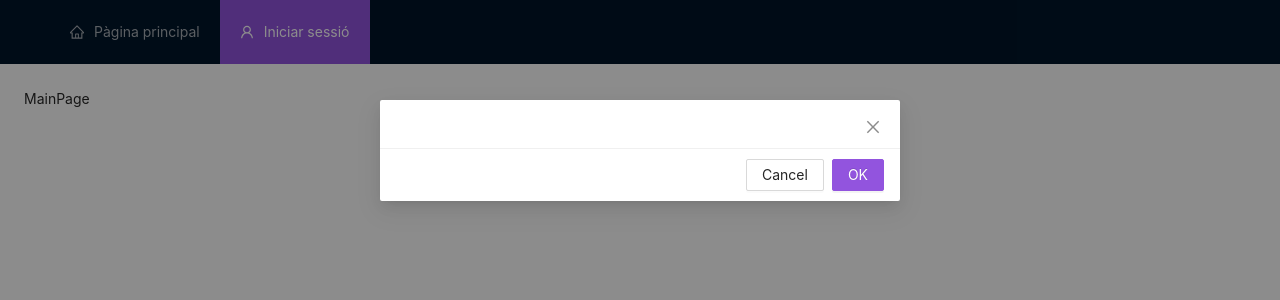
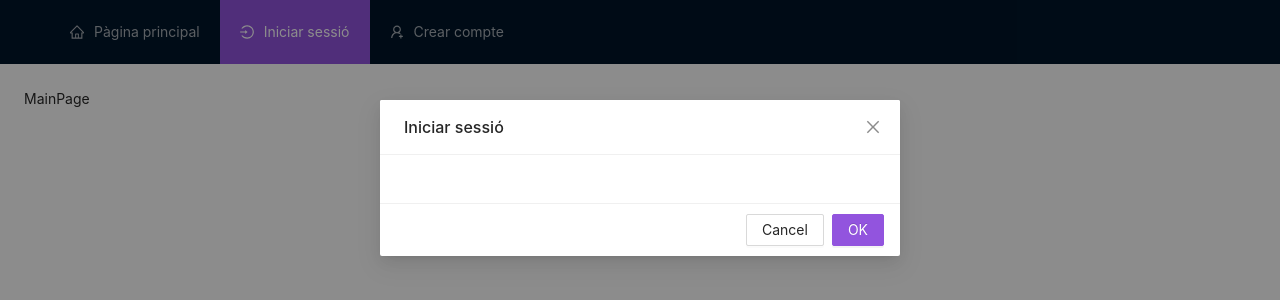
Before and after one commit to TheMineWay/TFG-ASIX2-Frontend, a React (Create React App) app in the folder app/: page / in a window 1280 px wide. Both pictures are taken after a click on the item "Iniciar sessió". Shown: the top 300 px of the page. Built offline with nearby package versions, Linux system fonts and the light colour scheme.

Commit message:
Basic auth UI

```diff
--- a/app/src/i18n/locales/ca.json
+++ b/app/src/i18n/locales/ca.json
@@ -7,9 +7,20 @@
             "main": {
                 "Title": "Pàgina principal"
             },
-            "login": {
-                "Title": "Iniciar sessió"
+            "auth": {
+                "Title": "Compte",
+                "login": {
+                    "Title": "Iniciar sessió"
+                },
+                "signup": {
+                    "Title": "Crear compte"
+                }
             }
+        }
+    },
+    "view": {
+        "login": {
+            "Title": "Iniciar sessió"
         }
     },
     "errors": {
--- /dev/null
+++ b/app/src/view/auth/AuthModal.tsx
@@ -0,0 +1,29 @@
+import { Modal } from 'antd'
+import { t } from 'i18next';
+import React from 'react'
+
+type Props = {
+    visible: 'login' | 'register' | null;
+    hide: () => void;
+}
+
+export default function LoginModal(props: Props) {
+    return (
+        <>
+            <Modal
+                visible={props.visible === 'login'}
+                onCancel={props.hide}
+                title={t('view.login.Title')}
+            >
+
+            </Modal>
+            <Modal
+                visible={props.visible === 'register'}
+                onCancel={props.hide}
+                title={t('view.signup.Title')}
+            >
+
+            </Modal>
+        </>
+    )
+}
--- a/app/src/view/layout/Header.tsx
+++ b/app/src/view/layout/Header.tsx
@@ -1,11 +1,11 @@
-import { UserOutlined } from "@ant-design/icons";
+import { LoginOutlined, UserAddOutlined, UserOutlined } from "@ant-design/icons";
 import { Menu } from "antd";
 import { Header } from "antd/lib/layout/layout";
 import { t } from "i18next";
 import { useState } from "react";
 import { useNavigate } from "react-router-dom";
 import useAuthState from "../../hooks/auth/useAuthState";
-import LoginModal from "../login/LoginModal";
+import AuthModal from "../auth/AuthModal";
 import menuOptions, { MenuOption } from "../menu";
 
 const { Item, SubMenu } = Menu;
@@ -15,7 +15,7 @@ export default function BaseHeader() {
     const navigate = useNavigate();
     const [authState] = useAuthState();
 
-    const [loginVisible, setLoginVisibility] = useState<boolean>(false);
+    const [authModal, setAuthModal] = useState<'login' | 'register' | null>(null);
 
     function constructOption(option: MenuOption): JSX.Element {
         const text = t(`menu.options.${option.text}.Title`);
@@ -34,9 +34,9 @@ export default function BaseHeader() {
 
     return (
         <>
-            <LoginModal
-                visible={loginVisible}
-                hide={() => setLoginVisibility(false)}
+            <AuthModal
+                visible={authModal}
+                hide={() => setAuthModal(null)}
             />
 
             <Header>
@@ -48,10 +48,16 @@ export default function BaseHeader() {
                         authState ? (
                             <Item>{authState.user.name}</Item>
                         ) : (
-                            <Item
-                                icon={<UserOutlined />}
-                                onClick={() => setLoginVisibility(true)}
-                            >{t('menu.options.login.Title')}</Item>
+                            <>
+                                <Item
+                                    icon={<LoginOutlined />}
+                                    onClick={() => setAuthModal('login')}
+                                >{t('menu.options.auth.login.Title')}</Item>
+                                <Item
+                                    icon={<UserAddOutlined />}
+                                    onClick={() => setAuthModal('register')}
+                                >{t('menu.options.auth.signup.Title')}</Item>
+                            </>
                         )
                     }
                 </Menu>
--- a/app/src/view/login/LoginModal.tsx
+++ /dev/null
@@ -1,18 +0,0 @@
-import { Modal } from 'antd'
-import React from 'react'
-
-type Props = {
-    visible: boolean;
-    hide: () => void;
-}
-
-export default function LoginModal(props: Props) {
-    return (
-        <Modal
-            visible={props.visible}
-            onCancel={props.hide}
-        >
-
-        </Modal>
-    )
-}
```
